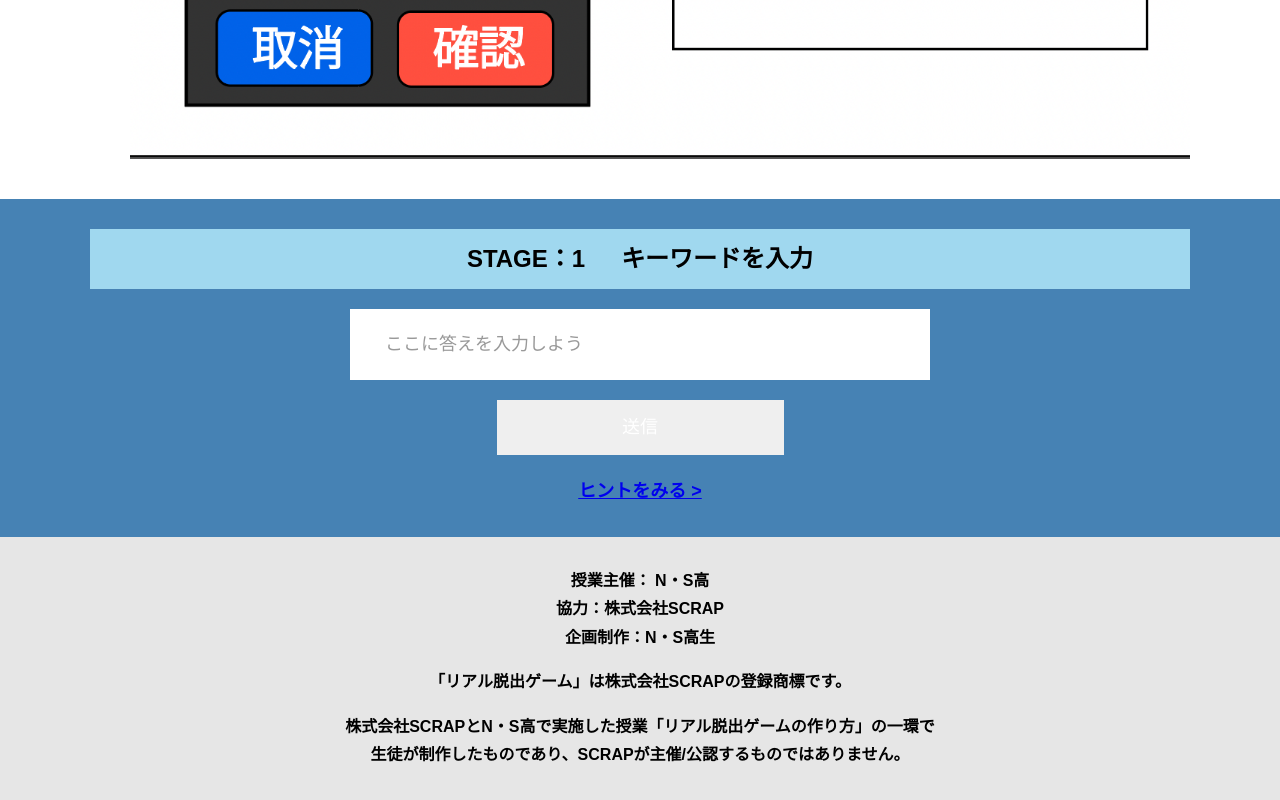
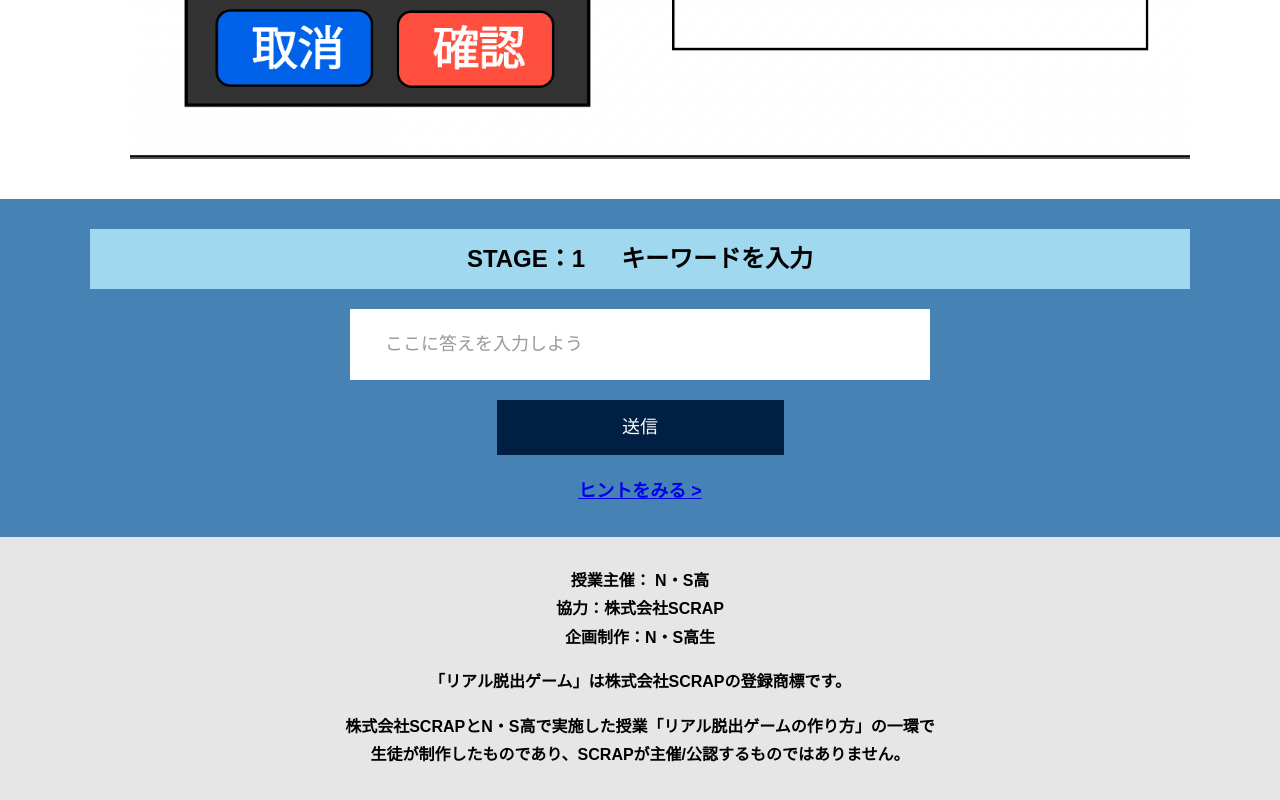
Before and after one commit to kouki119/alfa-tachikawa-12-0119, a plain HTML site: page main.html in a window 1280 px wide. Shown: the part 1013-1813 px from the top of the page. Drawn offline with nearby package versions, Linux system fonts and the light colour scheme.

Commit message:
Update style.css

```diff
--- a/assets/css/style.css
+++ b/assets/css/style.css
@@ -78,7 +78,7 @@ button {
   display: block;
   border: none;
   margin: 0 auto;
-  background-color: ＃001f43;
+  background-color: #001F43;
   color: #fff;
   width: 287px;
   height: 55px;
```
